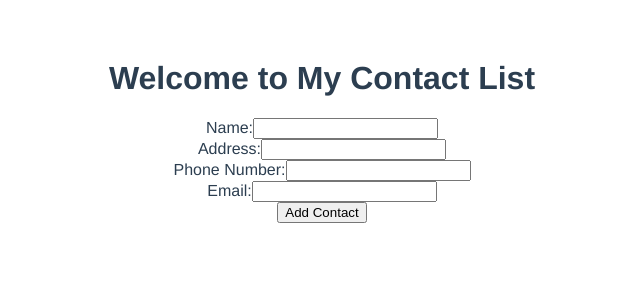
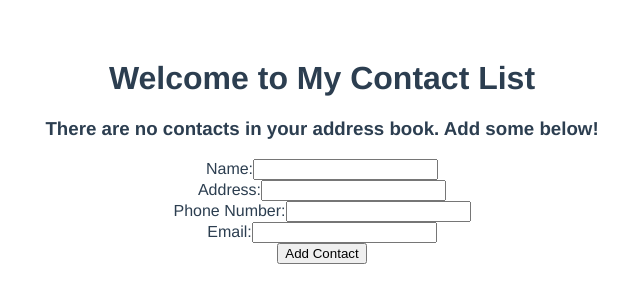
Before and after one commit to jmartin103/Vue-Contact-List, a Vue app in the folder vue-contact-list/: page / in a window 1280 px wide. Shown: the top 302 px of the page, without its empty margins (318-958 px from the left). Built offline with nearby package versions, Linux system fonts and the light colour scheme.

Commit message:
add computed property to determine if list is empty

```diff
--- a/vue-contact-list/src/components/ContactList.vue
+++ b/vue-contact-list/src/components/ContactList.vue
@@ -1,5 +1,9 @@
 <template>
   <h1>Welcome to My Contact List</h1>
+  <div v-if="listIsEmpty">
+    <h3>There are no contacts in your address book. Add some below!</h3>
+  </div>
+  <div v-else>
     <div v-for="contact in contacts" :key="contact.id">
       <ContactCard
         :name="contact.name"
@@ -7,6 +11,7 @@
         :phoneNumber="contact.phoneNumber"
         :email="contact.email"
         @delete="deleteContact(contact)" />
+    </div>
   </div>
   <div>
     <ContactForm
@@ -32,7 +37,11 @@ export default {
       }
     }
   },
-  emits: ['contacts'],
+  computed: {
+    listIsEmpty() {
+      return this.contacts.length === 0
+    }
+  },
   methods: {
     addContact() {
       this.contacts.push(
```
Lines whose indentation alone changed are shown as unchanged.
